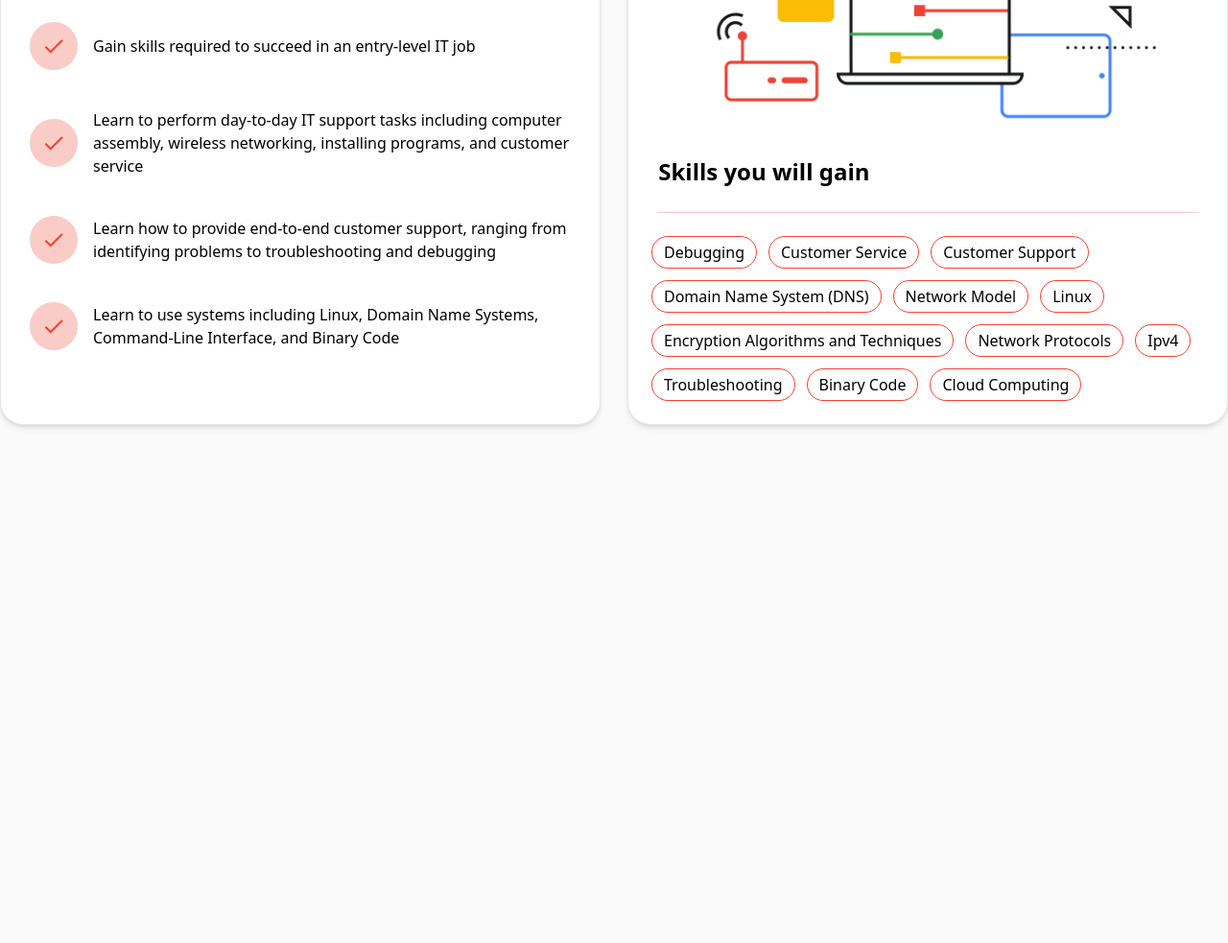
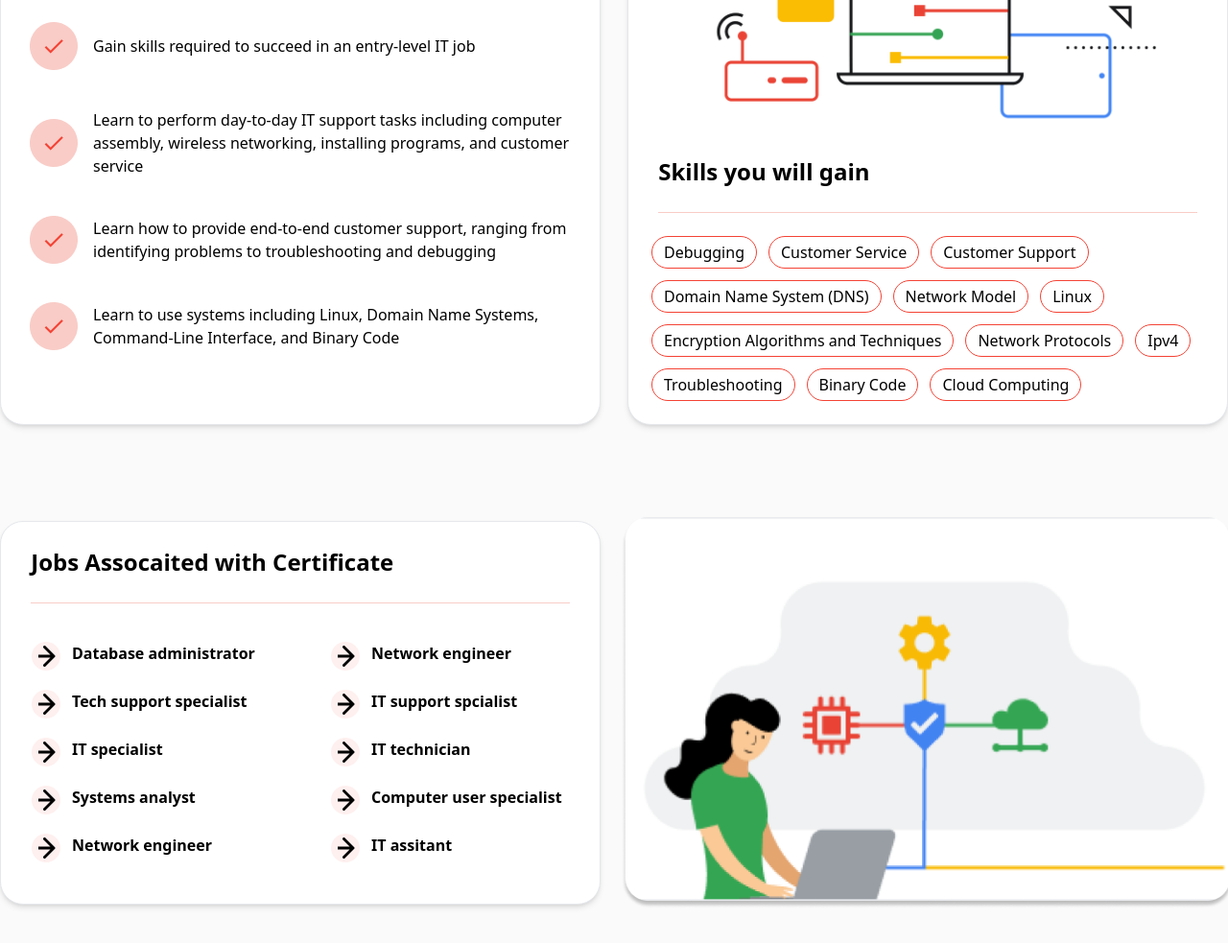
Before and after one commit to abdullah-al-junayed/tailwind-assignment-new, a website built with Vite: page index.html in a window 1280 px wide. Shown: the part 1127-2110 px from the top of the page at 96% size. Before the commit the page ends 1610 px from the top, so only its background shows below. Built offline with nearby package versions, Linux system fonts and the light colour scheme.

Commit message:
Jobs Assocaited with Certificate section added

```diff
--- a/index.html
+++ b/index.html
@@ -26,7 +26,7 @@
             </div>
             <div class="flex gap-5 ">
                 <button class="hover:scale-105 transition-all bg-[#F44335] text-white px-3 rounded-[8px] font-light">Register Interest</button>
-                <img class="hover:scale-105 transition-all cursor-pointer" src="images/moon.png" alt="">
+                <img class="hover:scale-110 transition-all cursor-pointer" src="images/moon.png" alt="">
             </div>
         </div>
     </nav>
@@ -124,6 +124,37 @@
     </div>
 </section>
 
+<!-- job assocaited with certificate -->
+ <section class="grid grid-cols-12 container gap-7 mx-auto mt-[100px] ">
+    <div class="col-span-12 lg:col-span-6 shadow-md rounded-[24px] border bg-white mb-10 ">
+        <h1 class="h1design">Jobs Assocaited with Certificate </h1>
+        <div class="grid grid-cols-12 container mx-auto mb-10 font-semibold">
+            <div class="col-span-6">
+                <ul class="flex flex-col mt-5">
+                    <li class="flex gap-3 mt-5 ml-8 hover:scale-105 hover:transition-all cursor-pointer"><img src="images/Checkmark (1).png" alt="">Database administrator</li>
+                    <li class="flex gap-3 mt-5 ml-8 hover:scale-105 hover:transition-all cursor-pointer"><img src="images/Checkmark (1).png" alt="">Tech support specialist</li>
+                    <li class="flex gap-3 mt-5 ml-8 hover:scale-105 hover:transition-all cursor-pointer"><img src="images/Checkmark (1).png" alt="">IT specialist</li>
+                    <li class="flex gap-3 mt-5 ml-8 hover:scale-105 hover:transition-all cursor-pointer"><img src="images/Checkmark (1).png" alt="">Systems analyst</li>
+                    <li class="flex gap-3 mt-5 ml-8 hover:scale-105 hover:transition-all cursor-pointer"><img src="images/Checkmark (1).png" alt="">Network engineer</li>
+                </ul>
+            </div>
+
+            <div class="col-span-6">
+                <ul class="flex flex-col mt-5">
+                    <li class="flex gap-3 mt-5 ml-8 hover:scale-105 hover:transition-all cursor-pointer"><img src="images/Checkmark (1).png" alt="">Network engineer</li>
+                    <li class="flex gap-3 mt-5 ml-8 hover:scale-105 hover:transition-all cursor-pointer"><img src="images/Checkmark (1).png" alt="">IT support spcialist</li>
+                    <li class="flex gap-3 mt-5 ml-8 hover:scale-105 hover:transition-all cursor-pointer"><img src="images/Checkmark (1).png" alt="">IT technician</li>
+                    <li class="flex gap-3 mt-5 ml-8 hover:scale-105 hover:transition-all cursor-pointer"><img src="images/Checkmark (1).png" alt="">Computer user specialist</li>
+                    <li class="flex gap-3 mt-5 ml-8 hover:scale-105 hover:transition-all cursor-pointer"><img src="images/Checkmark (1).png" alt="">IT assitant </li>
+                </ul>
+            </div>
+        </div>
+    </div>
+    <div class="col-span-12 lg:col-span-6 ">
+       <div class=" rounded-[24px] mb-10 scale-y-[1.02] hover:scale-105 hover:transition-all cursor-pointer scale-x-[1.02]" ><img class="w-full h-[400px] " src="images/IT Support 1.png" alt=""></div>
+    </div>
+
+ </section>
 
 </body>
 </html>
```
Also changed, not shown: images/Checkmark (1).png (added).
